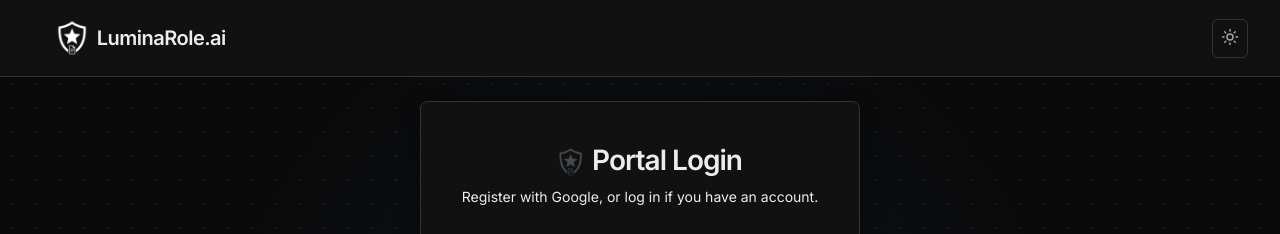
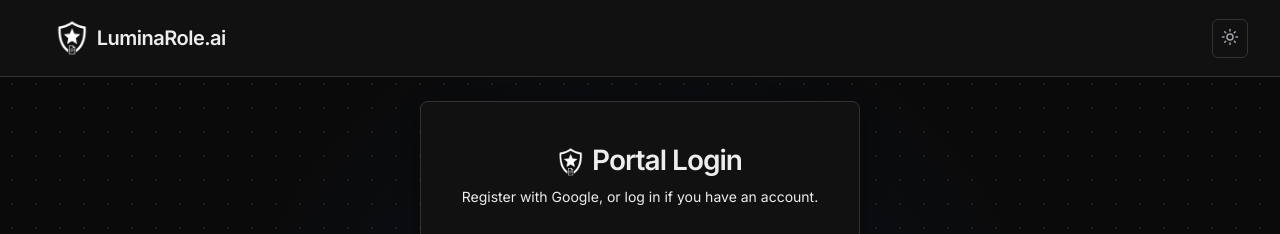
Before and after one commit to Shashank2006offl/ATS-SYS, a React (Vite) app in the folder ATS/frontend/: page / in a window 1280 px wide. Both pictures are taken after a click on the button "Sign In". Shown: the top 234 px of the page. Built offline with nearby package versions, Linux system fonts and the light colour scheme; no server answers.

Commit message:
style: fix missing dark mode filter on inline logos

```diff
--- a/ATS/frontend/src/App.jsx
+++ b/ATS/frontend/src/App.jsx
@@ -278,7 +278,7 @@ export default function App() {
           <div className="form-card" style={{ maxWidth: '440px', width: '100%', padding: '40px' }}>
             <div style={{ display: 'flex', flexDirection: 'column', alignItems: 'center', marginBottom: '32px' }}>
               <div style={{ display: 'flex', alignItems: 'center', justifyContent: 'center', marginBottom: '8px' }}>
-                <img src={logoImg} alt="LuminaRole.ai Logo" onError={(e) => e.target.style.display='none'} fetchPriority="high" style={{ height: '36px', marginRight: '-12px', marginTop: '2px' }} />
+                <img src={logoImg} alt="LuminaRole.ai Logo" className="theme-logo" onError={(e) => e.target.style.display='none'} fetchPriority="high" style={{ height: '36px', marginRight: '-12px', marginTop: '2px' }} />
                 <h2 className="hero__title" style={{ fontSize: '28px', marginBottom: 0, lineHeight: 1.2 }}>
                   Portal <span className="hero__accent">Login</span>
                 </h2>
@@ -380,7 +380,7 @@ export default function App() {
       <main className="main">
         {/* HERO */}
         <div className="hero" style={{ display: 'flex', alignItems: 'center', justifyContent: 'center' }}>
-          <img src={logoImg} alt="LuminaRole.ai Logo" onError={(e) => e.target.style.display='none'} fetchPriority="high" style={{ height: '100px', marginRight: '-20px', marginBottom: '12px' }} />
+          <img src={logoImg} alt="LuminaRole.ai Logo" className="theme-logo" onError={(e) => e.target.style.display='none'} fetchPriority="high" style={{ height: '100px', marginRight: '-20px', marginBottom: '12px' }} />
           <div style={{ display: 'flex', flexDirection: 'column', alignItems: 'center' }}>
             <h1 className="hero__title" style={{ marginBottom: '8px' }}>
               Resume <span className="hero__accent">Intelligence</span>
--- a/ATS/frontend/src/index.css
+++ b/ATS/frontend/src/index.css
@@ -66,7 +66,7 @@ body { min-height: 100vh; }
 }
 .nav__brand { font-weight: 600; font-size: 1.25rem; letter-spacing: -0.5px; display: flex; align-items: center; }
 .nav__logo { height: 44px; width: auto; object-fit: contain; border-radius: 4px; transition: all 0.2s; margin-right: -24px; }
-html.dark .nav__logo { filter: brightness(0) invert(1); }
+html.dark .nav__logo, html.dark .theme-logo { filter: brightness(0) invert(1); }
 .hero__logo { height: 120px; width: auto; object-fit: contain; margin-bottom: -16px; display: inline-block; animation: fadeIn 0.5s ease-out; }
 html.dark .hero__logo { filter: brightness(0) invert(1); }
 .nav__toggle {
```
